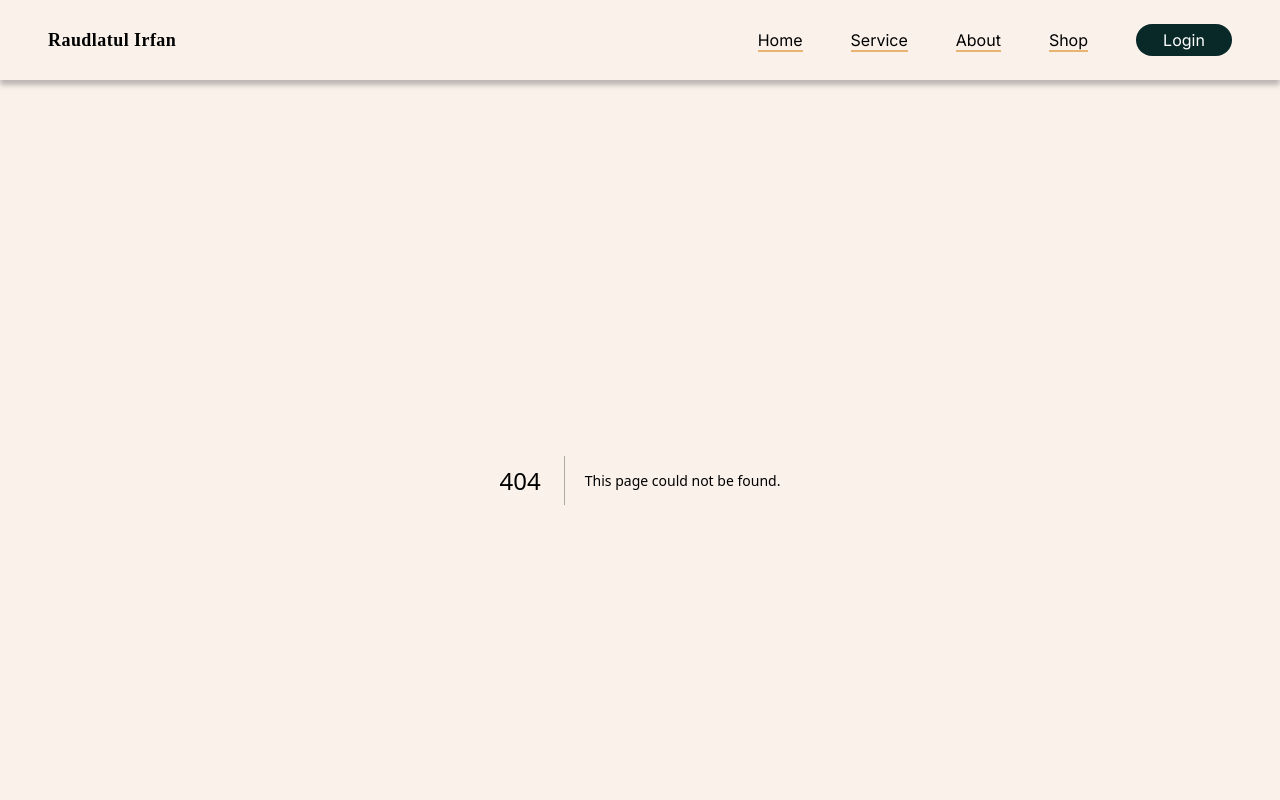
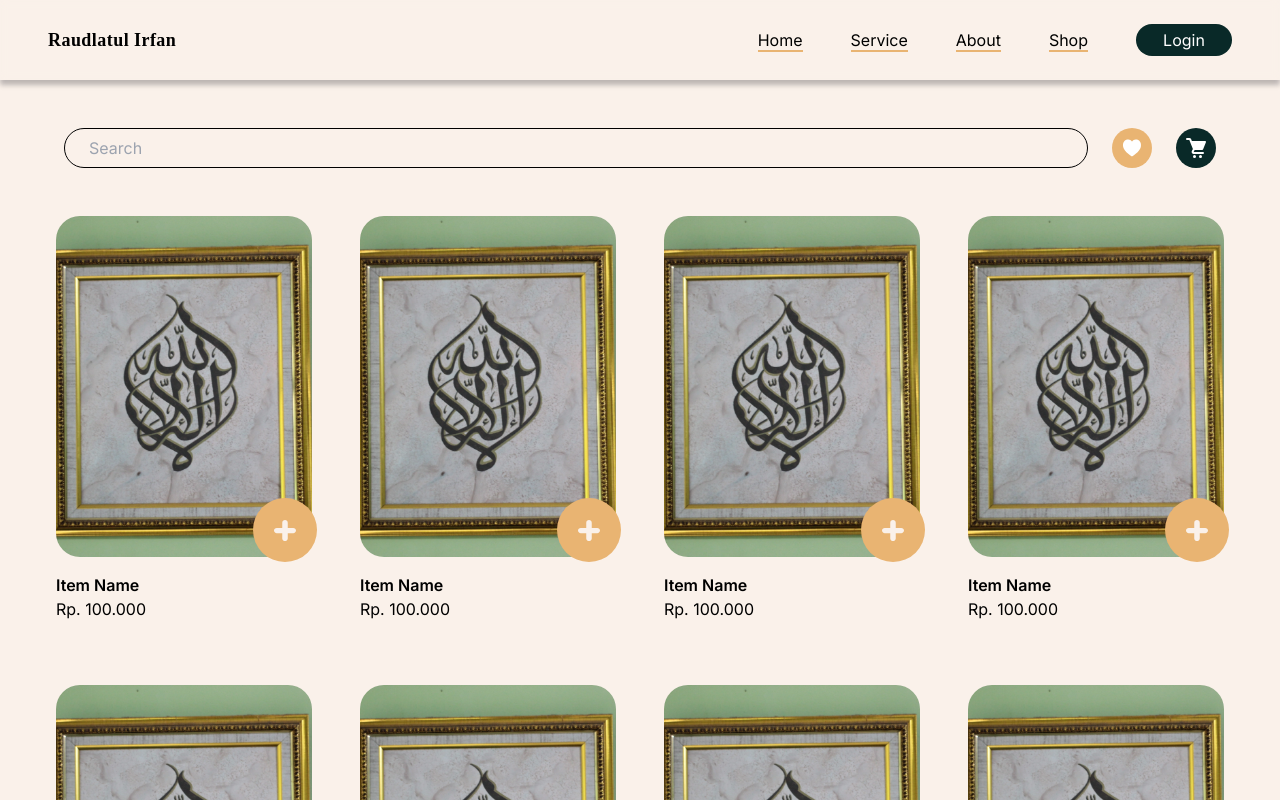
Before and after one commit to michaeltio/raudlatul_dummy, a Next.js app in the folder client/: page /shop in a window 1280 px wide. Before the commit this address had no page. Shown: the top 800 px of the page. Built offline with nearby package versions, Linux system fonts and the light colour scheme.

Commit message:
Shop Page

```diff
--- /dev/null
+++ b/client/src/app/shop/page.jsx
@@ -0,0 +1,20 @@
+import SearchBar from "@/components/shop/SearchBar";
+import Item from "@/components/shop/Item";
+
+export default function Shop() {
+  return (
+    <div className="flex flex-col py-12">
+      <SearchBar />
+      <div className="grid grid-cols-2 place-items-center gap-16 px-16 py-12 sm:grid-cols-[repeat(auto-fill,_minmax(200px,_1fr))]">
+        {[...Array(50)].map((_, i) => (
+          <Item
+            key={i}
+            image="caligraphy01.webp"
+            name="Item Name"
+            price="100.000"
+          />
+        ))}
+      </div>
+    </div>
+  );
+}
--- /dev/null
+++ b/client/src/components/shop/Item.jsx
@@ -0,0 +1,31 @@
+"use client";
+import Image from "next/image";
+
+export default function Item({ image, name, price }) {
+  return (
+    <div className="relative w-32 sm:w-64">
+      <div className="relative flex aspect-[9/12] w-full flex-col">
+        <Image
+          src={`/webp/${image}`}
+          alt="Item"
+          width={500}
+          height={500}
+          className="absolute h-full w-full rounded-2xl object-cover sm:rounded-3xl"
+        />
+        <div className="absolute bottom-[-5px] right-[-5px] flex aspect-square w-10 items-center justify-center rounded-full bg-[#E9B472] hover:cursor-pointer hover:bg-[#C6975D] sm:w-16">
+          <Image
+            src="/svg/icon/plus.svg"
+            alt="Add to cart"
+            width={20}
+            height={20}
+            className="w-1/3"
+          />
+        </div>
+      </div>
+      <div className="pt-4">
+        <h1 className="text-wrap font-semibold">{name}</h1>
+        <p>Rp. {price}</p>
+      </div>
+    </div>
+  );
+}
--- /dev/null
+++ b/client/src/components/shop/SearchBar.jsx
@@ -0,0 +1,31 @@
+"use client";
+import React from "react";
+import Image from "next/image";
+
+export default function SearchBar({ item }) {
+  return (
+    <div className="flex w-full flex-row gap-3 px-8 md:gap-6 md:px-16">
+      <input
+        type="text"
+        placeholder="Search"
+        className="h-8 w-full rounded-full border border-black bg-transparent p-2 px-6 md:h-10"
+      />
+      <div className="aspect-square h-8 rounded-full bg-[#E9B472] hover:bg-[#C6975D] md:h-10">
+        <Image
+          src="/svg/icon/love.svg"
+          width={100}
+          height={100}
+          className="w-full p-2"
+        />
+      </div>
+      <div className="aspect-square h-8 rounded-full bg-[#092928] hover:bg-black md:h-10">
+        <Image
+          src="/svg/icon/cart.svg"
+          width={100}
+          height={100}
+          className="w-full p-2"
+        />
+      </div>
+    </div>
+  );
+}
```
Also changed, not shown: 1 other file (tests, documents, lock files or other folders).
